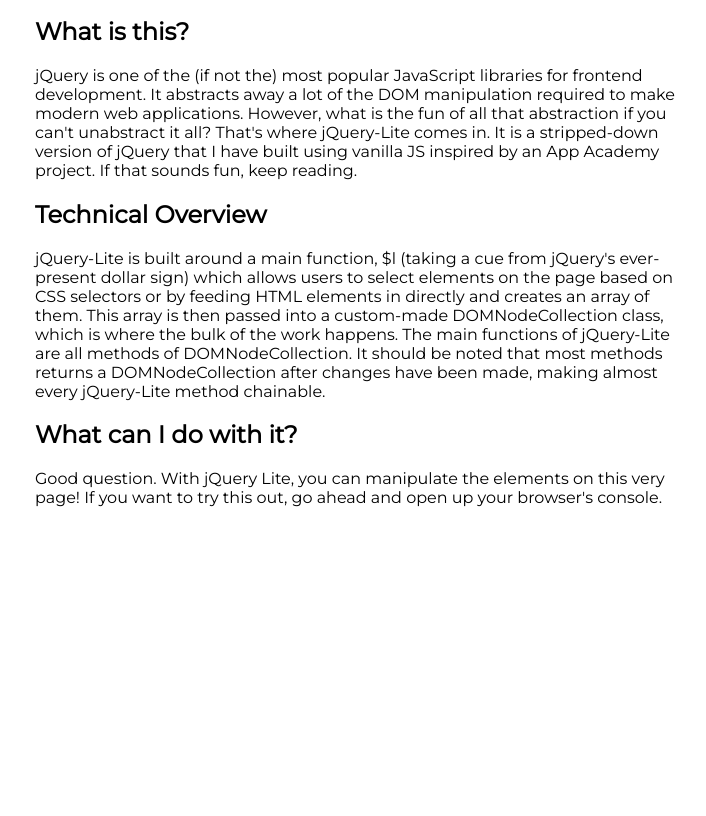
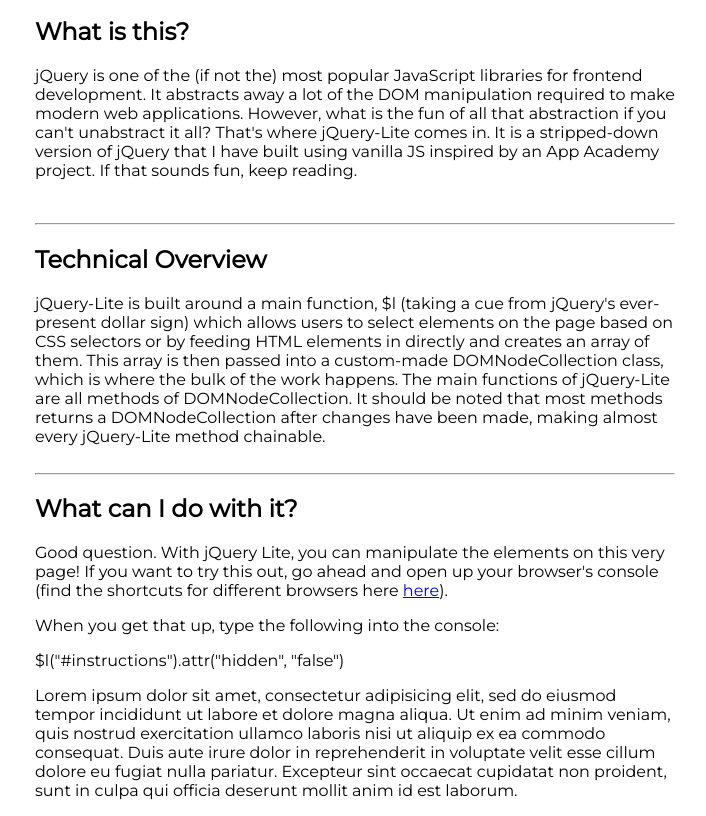
Before and after one commit to ldtcooper/jQuery-lite, a plain HTML site: page index.html in a window 1280 px wide. Shown: the part 85-901 px from the top of the page, without its empty margins (285-991 px from the left). Before the commit the page ends 800 px from the top, so only its background shows below. Drawn offline with Linux system fonts and the light colour scheme.

Commit message:
Add first instruction

```diff
--- a/index.css
+++ b/index.css
@@ -23,7 +23,6 @@
 
 .fa {
   color: black;
-  font-size: 20pt;
   margin-right: 15px;
 }
 
--- a/index.html
+++ b/index.html
@@ -21,13 +21,22 @@
       <h2>What is this?</h2>
       <p>jQuery is one of the (if not the) most popular JavaScript libraries for frontend development. It abstracts away a lot of the DOM manipulation required to make modern web applications. However, what is the fun of all that abstraction if you can't unabstract it all? That's where jQuery-Lite comes in. It is a stripped-down version of jQuery that I have built using vanilla JS inspired by an App Academy project. If that sounds fun, keep reading.</p>
     </div>
+    <br>
+    <hr>
     <div class="content" id="overview">
       <h2>Technical Overview</h2>
       jQuery-Lite is built around a main function, $l (taking a cue from jQuery's ever-present dollar sign) which allows users to select elements on the page based on CSS selectors or by feeding HTML elements in directly and creates an array of them. This array is then passed into a custom-made DOMNodeCollection class, which is where the bulk of the work happens. The main functions of jQuery-Lite are all methods of DOMNodeCollection. It should be noted that most methods returns a DOMNodeCollection after changes have been made, making almost every jQuery-Lite method chainable.
     </div>
+    <br>
+    <hr>
     <div class="content" id="what-can-i-do">
       <h2>What can I do with it?</h2>
-      <p>Good question. With jQuery Lite, you can manipulate the elements on this very page! If you want to try this out, go ahead and open up your browser's console.</p>
+      <p>Good question. With jQuery Lite, you can manipulate the elements on this very page! If you want to try this out, go ahead and open up your browser's console (find the shortcuts for different browsers here <a href="https://webmasters.stackexchange.com/questions/8525/how-do-i-open-the-javascript-console-in-different-browsers">here</a>).</p>
+      <p>When you get that up, type the following into the console:</p>
+      <p>$l("#instructions").attr("hidden", "false")</p>
+    </div>
+    <div class="content" id="instructions">
+      <p>Lorem ipsum dolor sit amet, consectetur adipisicing elit, sed do eiusmod tempor incididunt ut labore et dolore magna aliqua. Ut enim ad minim veniam, quis nostrud exercitation ullamco laboris nisi ut aliquip ex ea commodo consequat. Duis aute irure dolor in reprehenderit in voluptate velit esse cillum dolore eu fugiat nulla pariatur. Excepteur sint occaecat cupidatat non proident, sunt in culpa qui officia deserunt mollit anim id est laborum.</p>
     </div>
   </body>
 </html>
```
